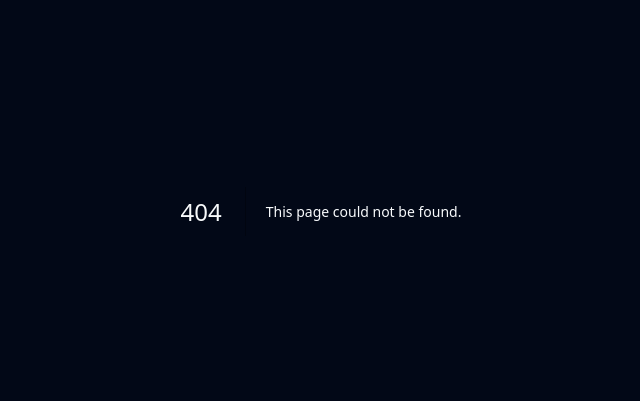
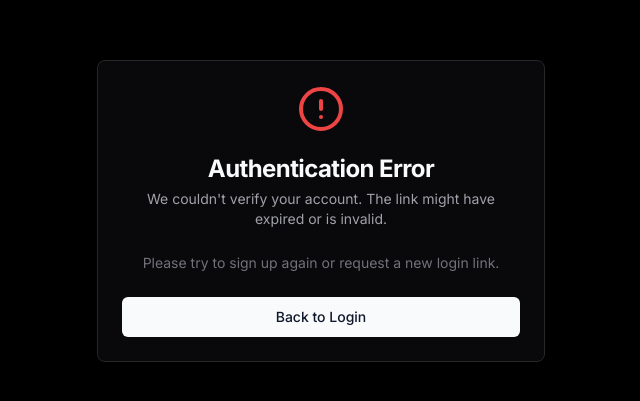
Before and after one commit to negraodenio/roast, a Next.js app: page /auth/auth-error in a window 1280 px wide. Before the commit this address had no page. Shown: the part 189-590 px from the top of the page, without its empty margins (319-959 px from the left). Built offline with nearby package versions, Linux system fonts and the light colour scheme.

Commit message:
Add auth callback route and error page to fix sign-up flow

```diff
--- /dev/null
+++ b/src/app/auth/auth-error/page.tsx
@@ -0,0 +1,30 @@
+import Link from 'next/link'
+import { Button } from '@/components/ui/button'
+import { Card, CardContent, CardDescription, CardFooter, CardHeader, CardTitle } from '@/components/ui/card'
+import { AlertCircle } from 'lucide-react'
+
+export default function AuthErrorPage() {
+    return (
+        <div className="min-h-screen flex items-center justify-center bg-black p-4">
+            <Card className="w-full max-w-md bg-zinc-950 border-zinc-800">
+                <CardHeader className="space-y-1">
+                    <div className="flex justify-center mb-4">
+                        <AlertCircle className="h-12 w-12 text-red-500" />
+                    </div>
+                    <CardTitle className="text-2xl font-bold text-center">Authentication Error</CardTitle>
+                    <CardDescription className="text-center text-zinc-400">
+                        We couldn't verify your account. The link might have expired or is invalid.
+                    </CardDescription>
+                </CardHeader>
+                <CardContent className="text-center text-zinc-500 text-sm">
+                    Please try to sign up again or request a new login link.
+                </CardContent>
+                <CardFooter className="flex justify-center">
+                    <Button asChild className="w-full">
+                        <Link href="/login">Back to Login</Link>
+                    </Button>
+                </CardFooter>
+            </Card>
+        </div>
+    )
+}
--- /dev/null
+++ b/src/app/auth/callback/route.ts
@@ -0,0 +1,20 @@
+import { createClient } from '@/lib/supabase/server'
+import { NextResponse } from 'next/server'
+
+export async function GET(request: Request) {
+    const { searchParams, origin } = new URL(request.url)
+    const code = searchParams.get('code')
+    // if "next" is in search params, use it as the redirection URL
+    const next = searchParams.get('next') ?? '/dashboard'
+
+    if (code) {
+        const supabase = createClient()
+        const { error } = await supabase.auth.exchangeCodeForSession(code)
+        if (!error) {
+            return NextResponse.redirect(`${origin}${next}`)
+        }
+    }
+
+    // return the user to an error page with instructions
+    return NextResponse.redirect(`${origin}/auth/auth-error`)
+}
```
